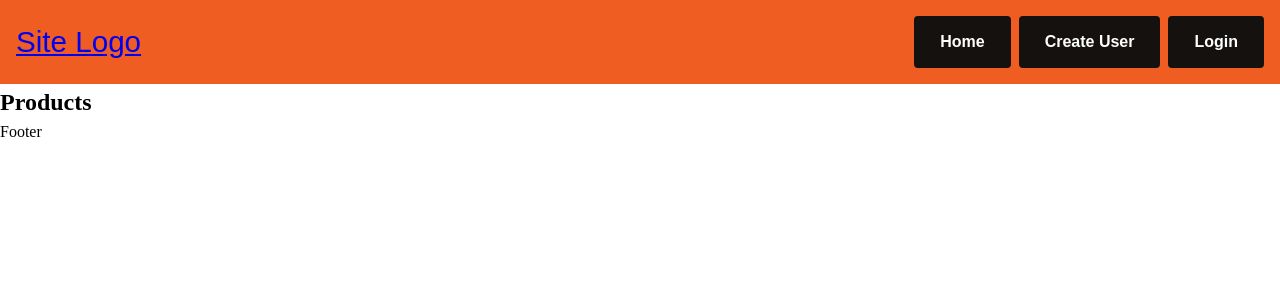
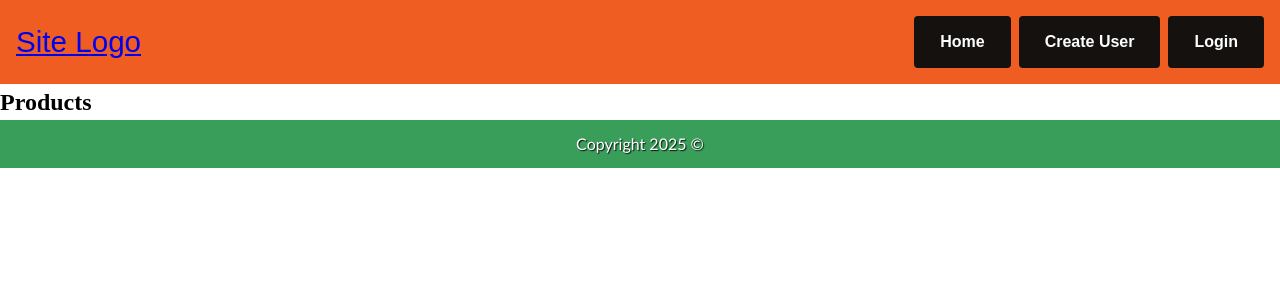
Before and after one commit to lavak00731/smallshop, a React (Vite) app in the folder client/: page / in a window 1280 px wide. Shown: the top 300 px of the page. Built offline with nearby package versions, Linux system fonts and the light colour scheme; no server answers.

Commit message:
footer ready

```diff
--- a/client/src/components/html-elements/Footer.tsx
+++ b/client/src/components/html-elements/Footer.tsx
@@ -1,5 +1,25 @@
+import styled from "styled-components";
+import { colorPalette } from "../../styles/colorPalette";
+import { fontStack } from "../../styles/fontStack";
+
+const FooterContainer = styled.footer`
+  font-family: ${fontStack.text};
+  font-size: 1rem;
+  line-height: 1;
+  background: ${colorPalette.decorative};
+  color: ${colorPalette.white};
+  text-shadow: 1px 1px 1px ${colorPalette.black};
+  padding: 1rem;
+`
+const TextContainer = styled.p`
+  text-align: center;
+`
+
 export const Footer = () => {
+
   return (
-    <div>Footer</div>
+    <FooterContainer>
+      <TextContainer>Copyright {new Date().getFullYear()} &copy;</TextContainer>
+    </FooterContainer>
   )
 }
```
